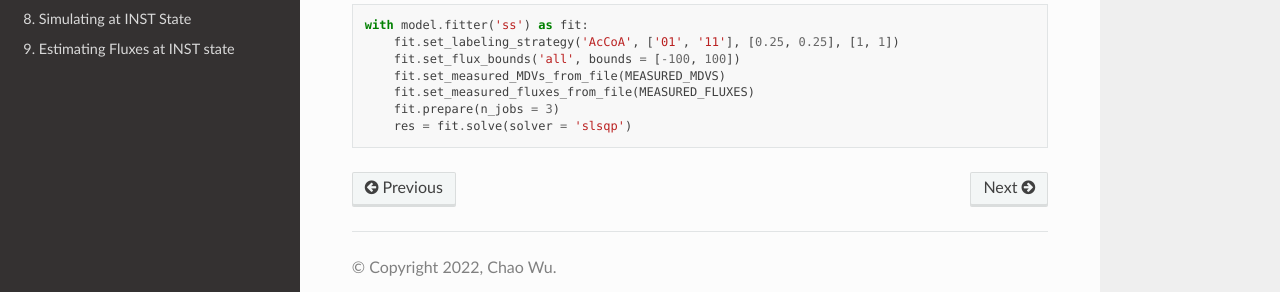
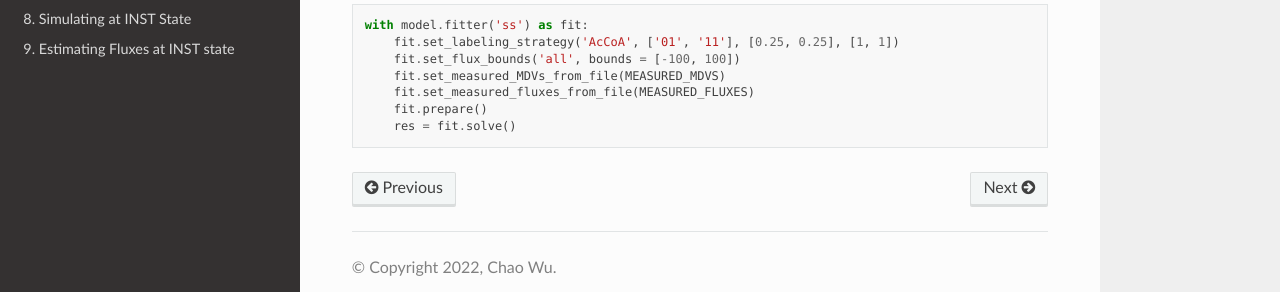
Before and after one commit to Chaowu88/freeflux, a Sphinx documentation site: the page built from docs/source/quickstart.rst, in a window 1280 px wide and 900 px high, scrolled down 2128 px. Shown: the part 563-855 px from the top of the window. Built offline with Sphinx 7.4.7 and the Read the Docs theme 2.0.0, drawn with Linux system fonts in a browser that asks for light colours.

Commit message:
Update quickstart.rst

```diff
--- a/docs/source/quickstart.rst
+++ b/docs/source/quickstart.rst
@@ -145,5 +145,5 @@ The returned *fit* object is actually a context manager, thus the above flux est
        fit.set_flux_bounds('all', bounds = [-100, 100])
        fit.set_measured_MDVs_from_file(MEASURED_MDVS)
        fit.set_measured_fluxes_from_file(MEASURED_FLUXES)
-       fit.prepare(n_jobs = 3)
-       res = fit.solve(solver = 'slsqp')
+       fit.prepare()
+       res = fit.solve()
```
